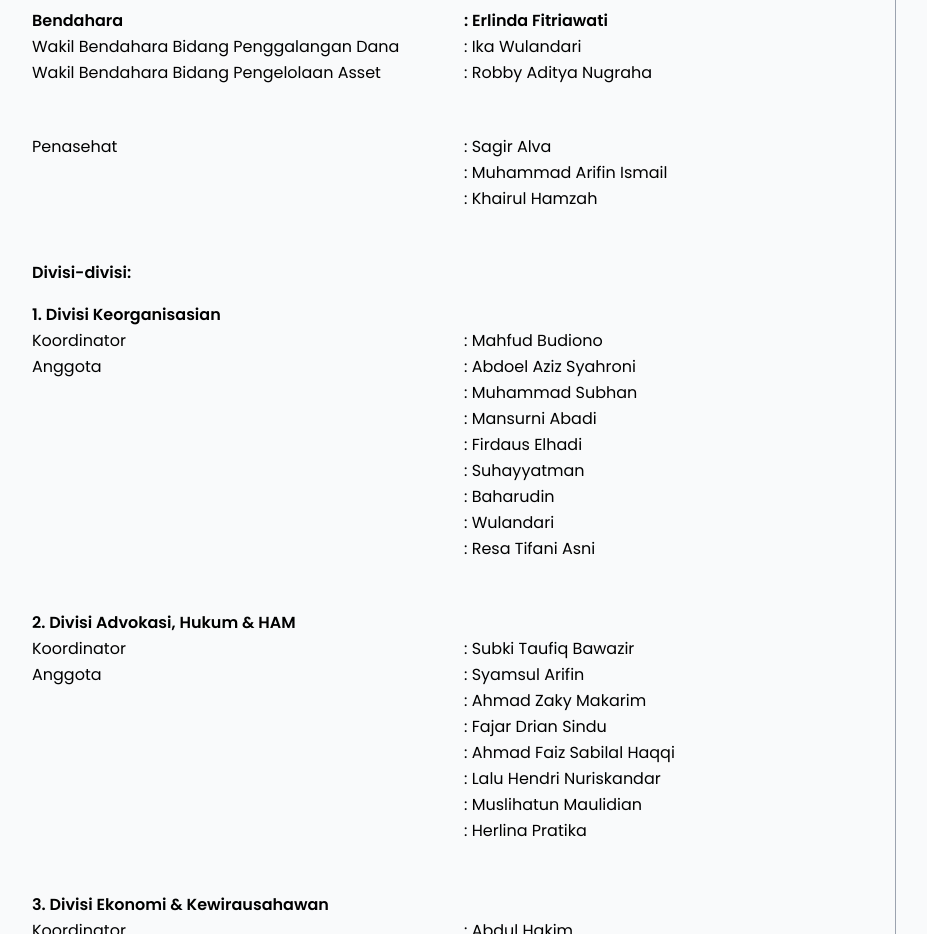
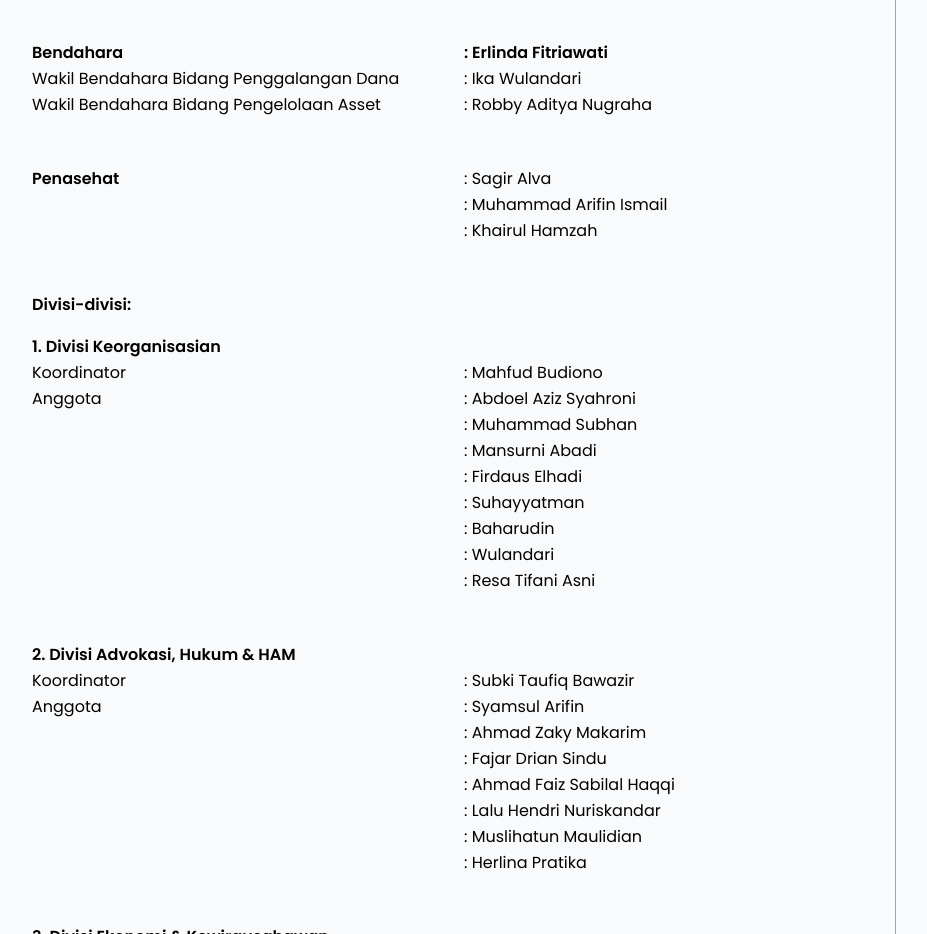
Before and after one commit to Farhan-slurrp/knpimalaysia, a Next.js app: page /pengurus-bp-knpi-malaysia in a window 1280 px wide. Shown: the part 1000-1934 px from the top of the page, without its empty margins (65-992 px from the left). Built offline with nearby package versions, Linux system fonts and the light colour scheme.

Commit message:
design changes

```diff
--- a/pages/pengurus-bp-knpi-malaysia.tsx
+++ b/pages/pengurus-bp-knpi-malaysia.tsx
@@ -6,8 +6,9 @@ const PengurusBPKNPI = (props: Props) => {
   return (
     <div className="p-12">
       <h1 className="text-2xl font-semibold text-center">
-        KOMPOSISI DAN PERSONALIA BADAN PERWAKILAN KOMITE NASIONAL PEMUDA
-        INDONESIA DI MALAYSIA PERIODE 2019 – 2022
+        KOMPOSISI DAN PERSONALIA <br />
+        BADAN PERWAKILAN KOMITE NASIONAL PEMUDA INDONESIA DI MALAYSIA <br />
+        PERIODE 2019 – 2022
       </h1>
       <table className="w-full m-12">
         <tr className="w-full font-semibold">
@@ -73,7 +74,7 @@ const PengurusBPKNPI = (props: Props) => {
       </table>
       <table className="w-full m-12">
         <tr className="w-full">
-          <td className="w-1/2">Penasehat</td>
+          <td className="w-1/2 font-semibold">Penasehat</td>
           <td>: Sagir Alva</td>
         </tr>
         <tr className="w-full">
```
